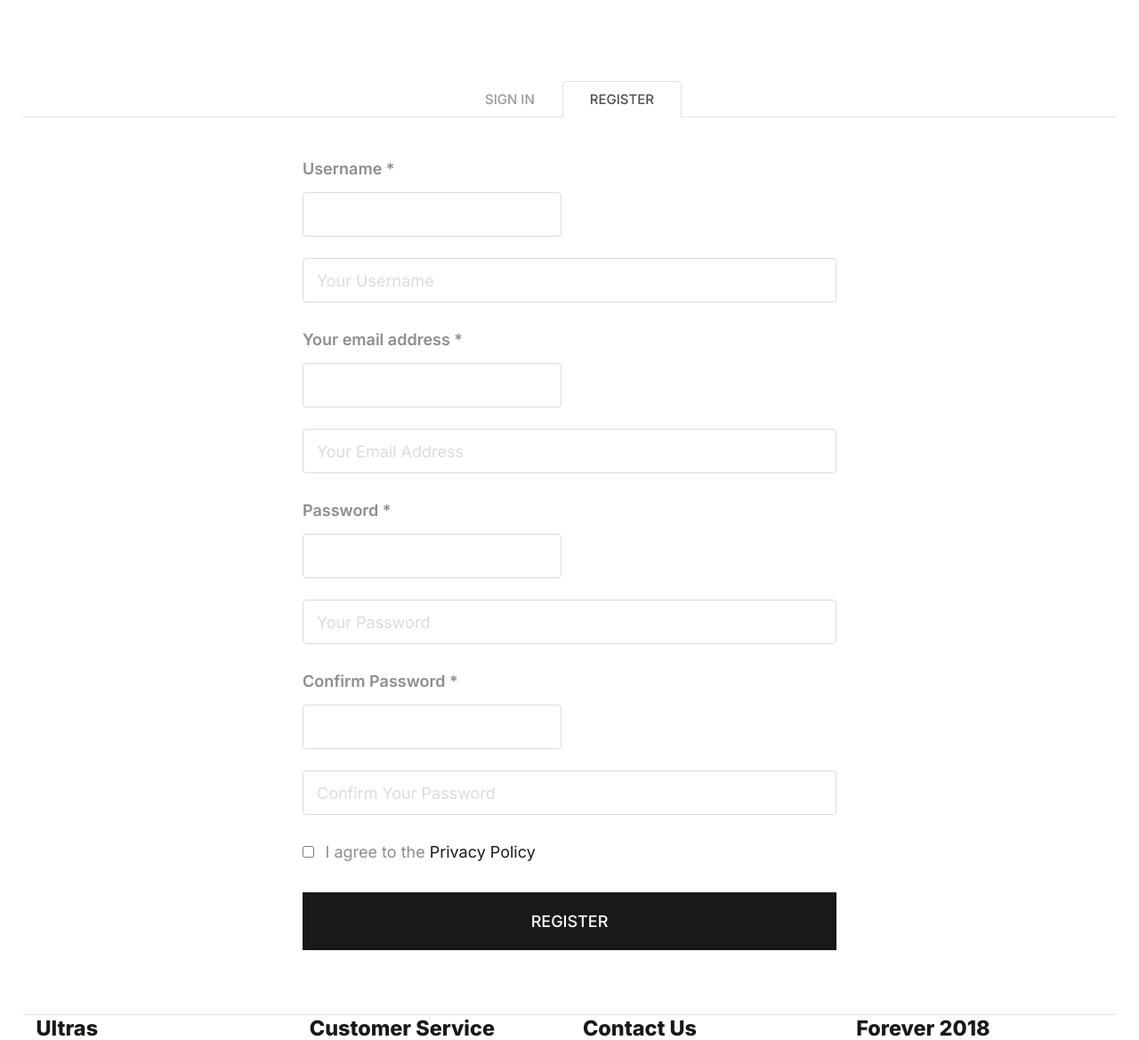
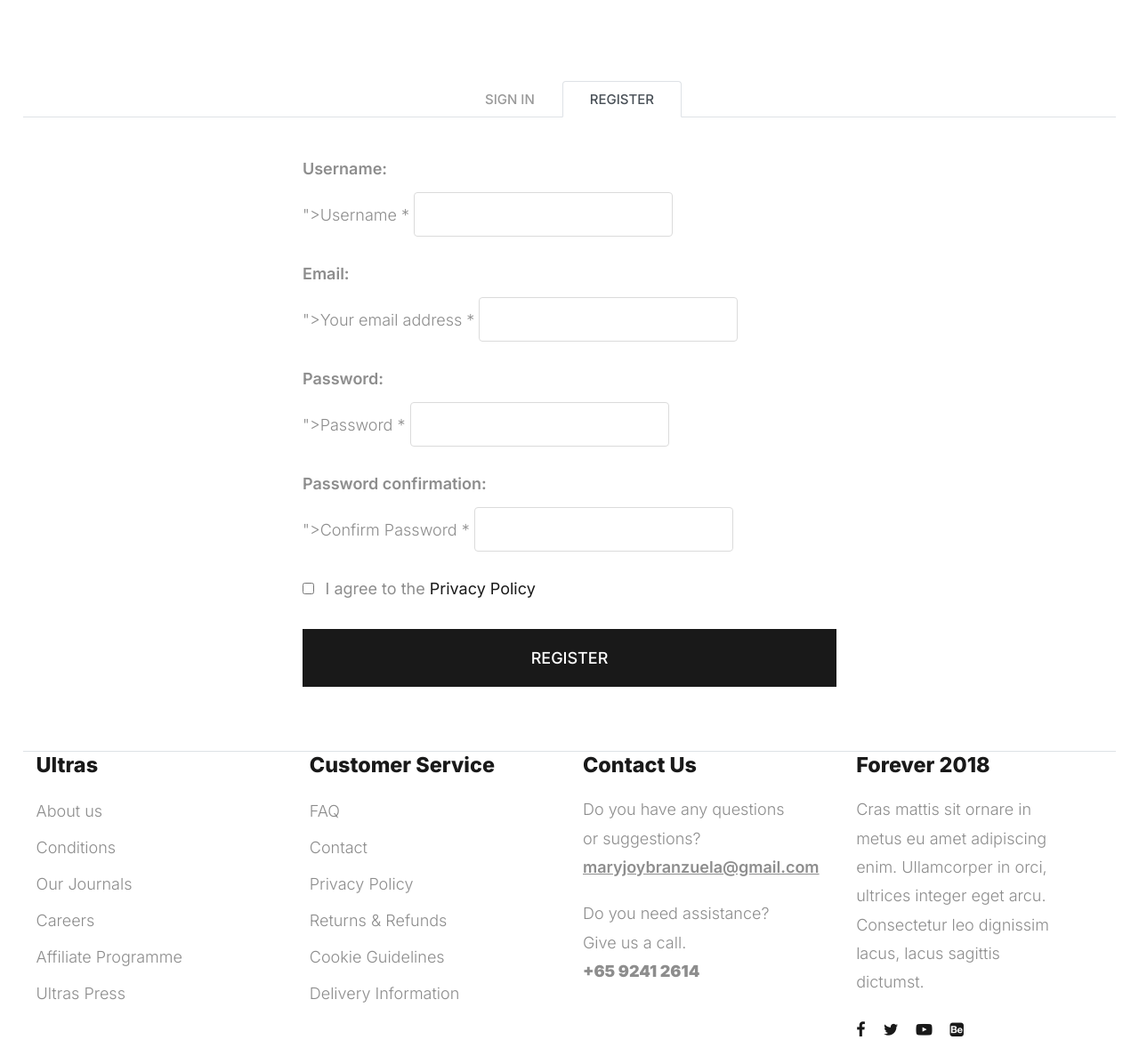
Before and after one commit to JoshuaIsaiah24/BonhomieEcommerce, a Django app: page /login/register/ in a window 1280 px wide, after a click on "REGISTER". Shown: the part 749-1918 px from the top of the page at 89% size. Run offline with Django 5.2, Linux system fonts and the light colour scheme; some libraries are stand-ins or nearby versions; some web fonts are replaced.

Commit message:
both login and register feature now working

```diff
--- a/Bonhomie/Bonhomie/settings.py
+++ b/Bonhomie/Bonhomie/settings.py
@@ -60,7 +60,7 @@ ROOT_URLCONF = 'Bonhomie.urls'
 TEMPLATES = [
     {
         'BACKEND': 'django.template.backends.django.DjangoTemplates',
-        'DIRS': ['templates'],
+        'DIRS': [os.path.join(BASE_DIR, 'templates')],
         'APP_DIRS': True,
         'OPTIONS': {
             'context_processors': [
--- a/Bonhomie/users/templates/authenticate/login.html
+++ b/Bonhomie/users/templates/register/login.html
@@ -67,28 +67,24 @@
               <form method ="POST" action ="{% url 'register-user' %}">
                 {% csrf_token %}
               <div class="form-group">
-                <label for="{{ register_form.username.id_for_label }}">Username *</label>
+                <label for="{{ register_form.username.label_tag }}">Username *</label>
                 {{ register_form.username }}
-                <input type="text" minlength="2" name="username" placeholder="Your Username"
-                class="u-full-width bg-light" required>
+
               </div>
               <div class="form-group">
-                <label for="{{ register_form.email.id_for_label }}">Your email address *</label>
+                <label for="{{ register_form.email.label_tag }}">Your email address *</label>
                 {{ register_form.email }}
-                <input type="text" minlength="2" name="email" placeholder="Your Email Address"
-                  class="u-full-width bg-light" required>
+
               </div>
               <div class="form-group">
-                <label for="{{ register_form.password1.id_for_label }}">Password *</label>
+                <label for="{{ register_form.password1.label_tag }}">Password *</label>
                 {{ register_form.password1 }}
-                <input type="password" minlength="2" name="password" placeholder="Your Password"
-                  class="u-full-width bg-light" required>
+
               </div>
               <div class="form-group">
-                <label for="{{ register_form.password2.id_for_label }}">Confirm Password *</label>
+                <label for="{{ register_form.password2.label_tag }}">Confirm Password *</label>
                 {{ register_form.password2 }}
-                <input type="password" minlength="2" name="password2" placeholder="Confirm Your Password"
-                  class="u-full-width bg-light" required>
+
               </div>
               <label>
                 <input type="checkbox" required>
--- a/Bonhomie/users/views.py
+++ b/Bonhomie/users/views.py
@@ -18,7 +18,7 @@ def login_user(request):
             messages.error(request, "There was an error logging in, try again...")
             return redirect("log-in")
     else:
-        return render(request, 'authenticate/login.html', {})
+        return render(request, 'register/login.html', {})
 
 def register_user(request):
     if request.method == 'POST':
@@ -26,7 +26,7 @@ def register_user(request):
         if register_form.is_valid():
             user = register_form.save()
             messages.success(request, "User registered successfully! Please try logging in...")
-            return redirect("login")
+            return redirect("log-in")
     else:
         register_form = RegisterForm()
-    return render(request, 'authenticate/login.html', {'register_form':register_form})
+    return render(request, 'register/login.html', {'register_form':register_form})
```
